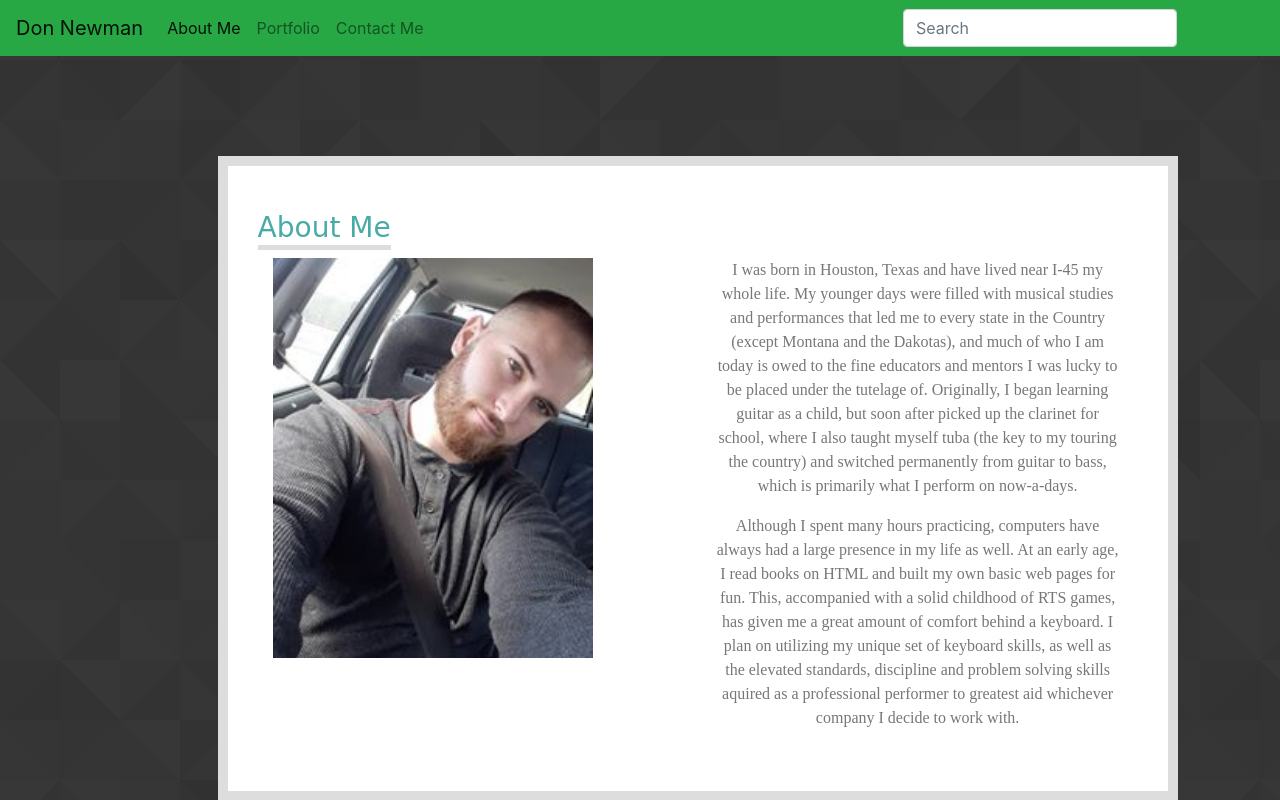
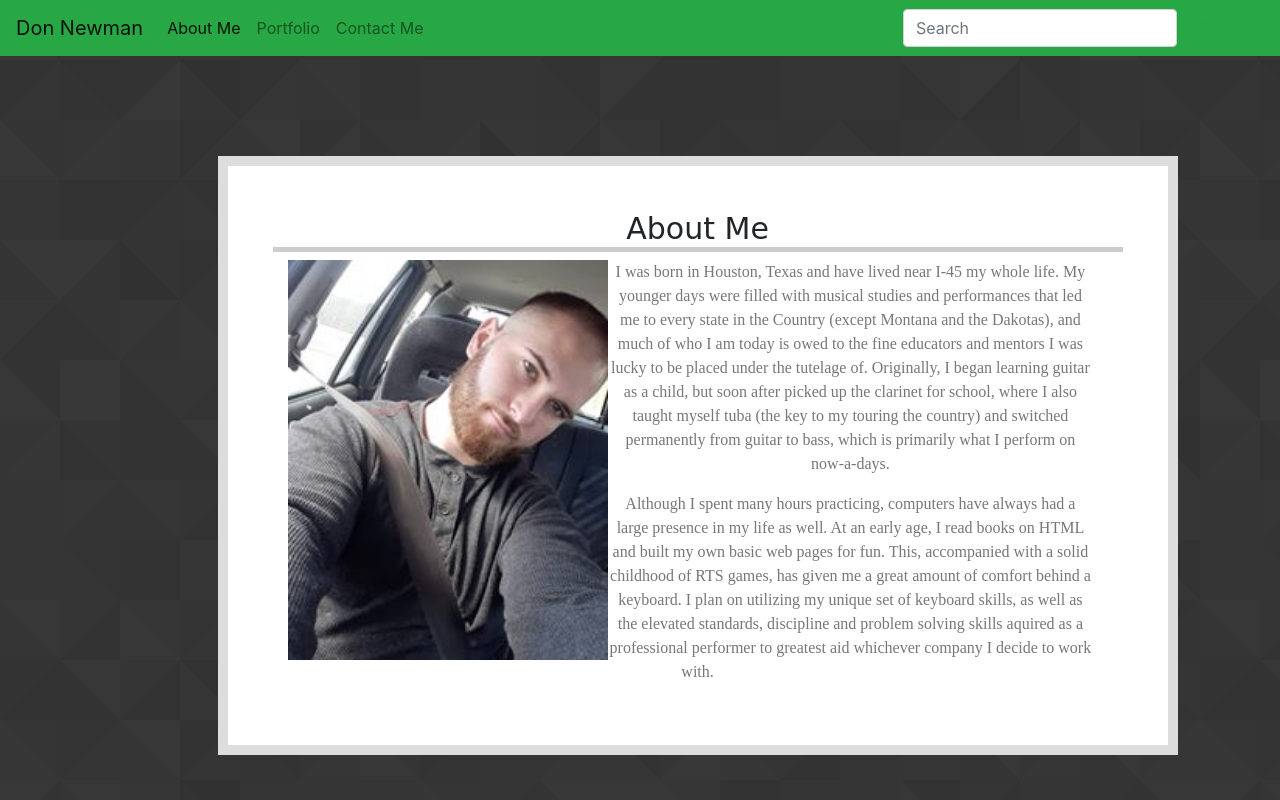
Before and after one commit to Djn94/Bootstrap-portfolio, a plain HTML site: page index.html in a window 1280 px wide. Shown: the top 800 px of the page. Drawn offline with nearby package versions, Linux system fonts and the light colour scheme.

Commit message:
fixed row and columing maybe?

```diff
--- a/index.html
+++ b/index.html
@@ -39,27 +39,24 @@
   <!-- dis the big box -->
   <div class="container">
     <!--nav bar from getbootstrap.com-->
-
-
-    <div class="row"><h3> About Me</h3></div>
-      <!-- I will get a regular professional headshot next time I get a haircut (:-->
     <div class="row">
-         <div class="col"><img src="assets/images/profpic.jpg" alt="Picture of Me" id="bioimg" height="400px"></div>
-
-      <div class="col">
+      <div class="col md-8 sm-3">
+        <div class="head">
+          <h1> About Me</h1>
+        </div>
+          <div class="col md-3 sm-1">
+            <img src="assets/images/profpic.jpg" alt="Picture of Me" id="bioimg" height="400px">
+             <div class="col md-9 sm-2">
               <div class="text">
                 <p>I was born in Houston, Texas and have lived near I-45 my whole life. My younger days were filled with musical studies and performances that led me to every state in the Country (except Montana and the Dakotas),
         and much of who I am today is owed to the fine educators and mentors I was lucky to be placed under the tutelage of. Originally, I began learning guitar as a child, but soon after picked up the clarinet for school, where I also taught myself
         tuba (the key to my touring the country) and switched permanently from guitar to bass, which is primarily what I perform on now-a-days.</p>
-
-
               <p>Although I spent many hours practicing, computers have always had a large presence in my life as well. At an early age, I read books on HTML and built
         my own basic web pages for fun. This, accompanied with a solid childhood of RTS games, has given me a great amount of comfort behind a keyboard. I plan on utilizing
         my unique set of keyboard skills, as well as the elevated standards, discipline and problem solving skills aquired as a professional performer to greatest aid whichever company I decide to work with.</p>
               </p>
-
-
-
+              </div>
+              </div>
           </div>
           </div>
         </div>
```
Lines whose indentation alone changed are shown as unchanged.
